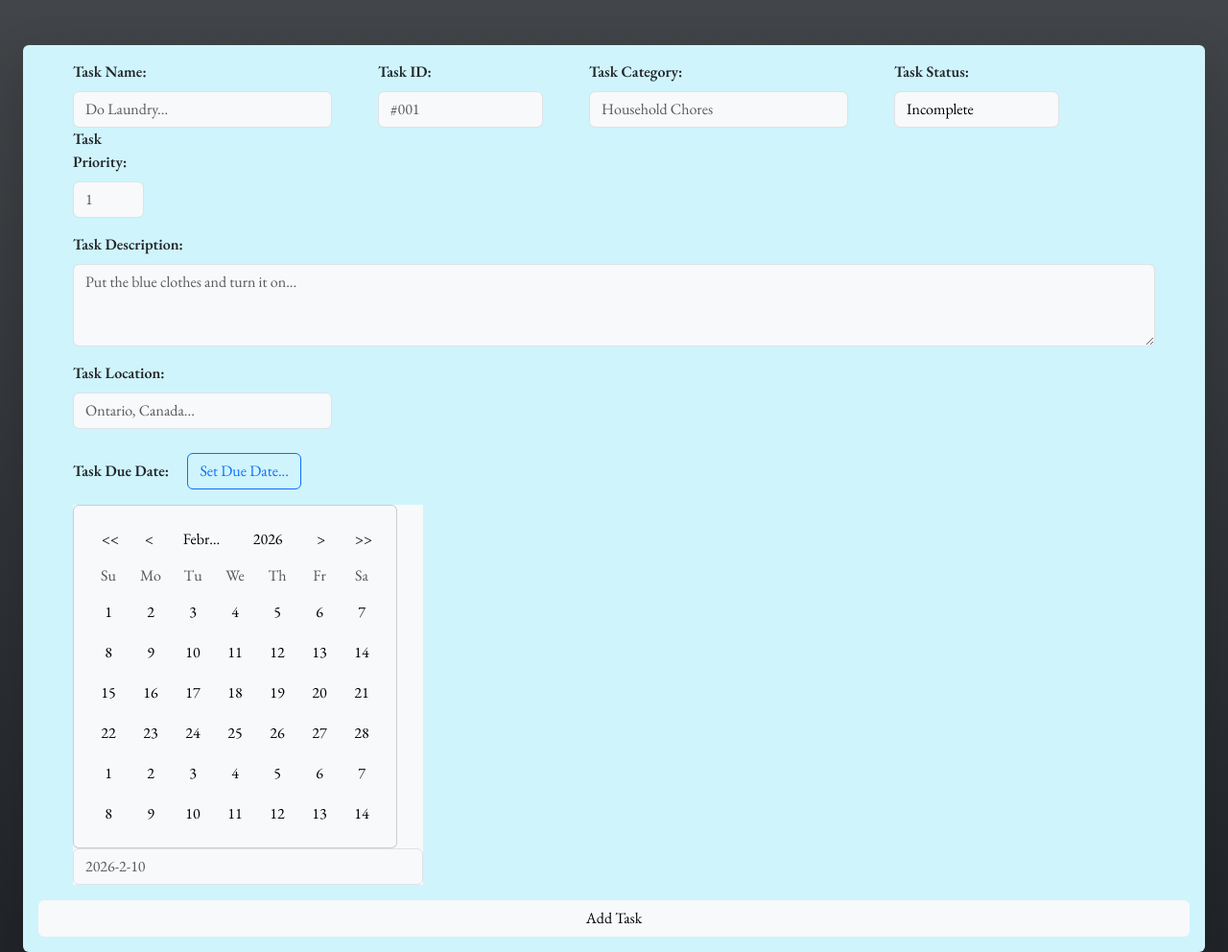
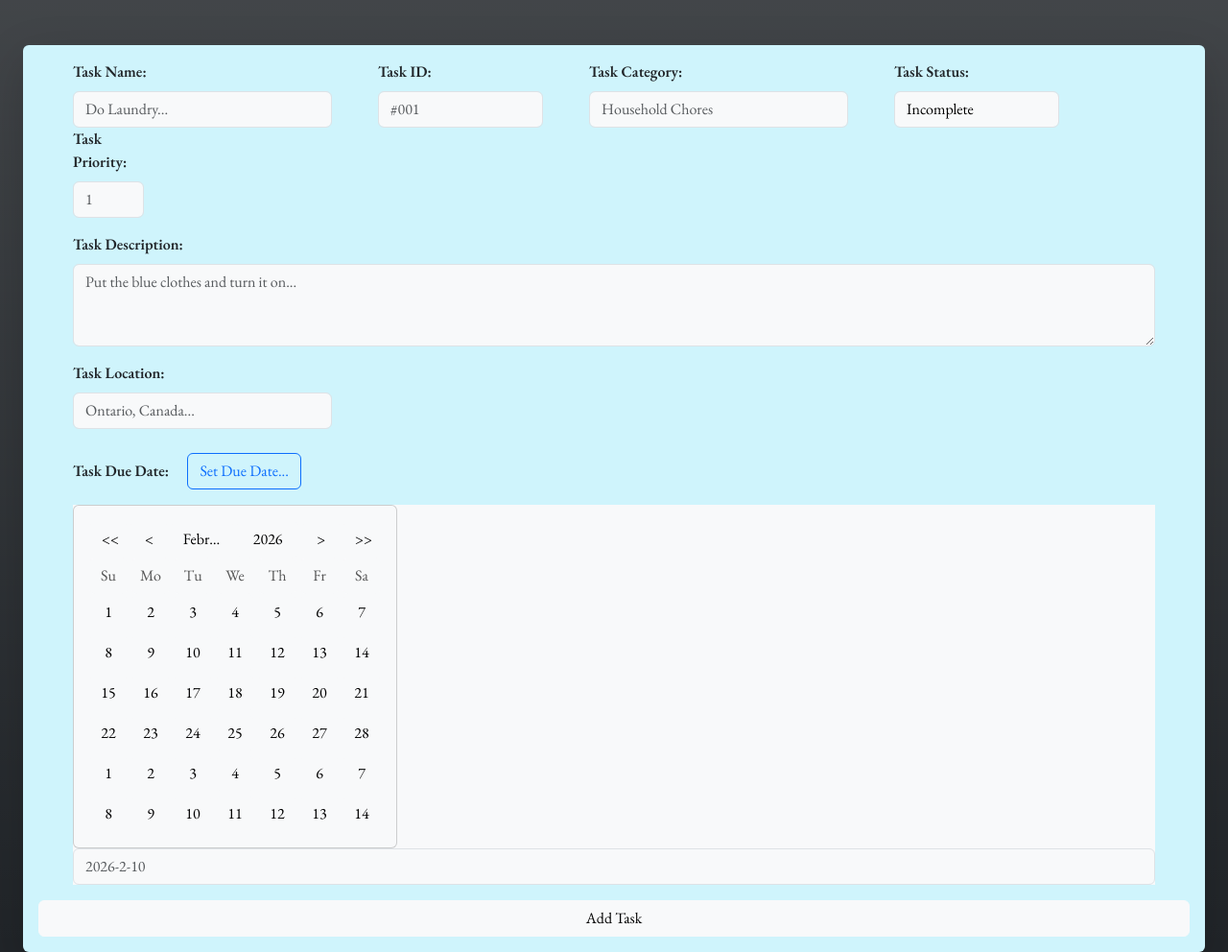
Before and after one commit to xxaad0/DarjahAI, a Flask app: page /tasks in a window 1280 px wide, after a click on "Set Due Date...". Shown: the part 57-1049 px from the top of the page at 96% size. Run offline with Flask 3, Linux system fonts and the light colour scheme; the visitor is signed in with stand-in values (Sample User, id 1); data that the repository does not hold is empty.

Commit message:
collapse styling

```diff
--- a/darjahai/templates/tasks.html
+++ b/darjahai/templates/tasks.html
@@ -141,7 +141,7 @@
       </button>
 </p>
 
-      <div class ="collapse bg-light" style="max-width: 365px;" id="TaskCalendarCollapse">
+      <div class ="collapse bg-light" id="TaskCalendarCollapse">
         <div class = "card card-body bg-light d-inline-flex">
           <div class = "taskcalendarbuttongroup" role="group">
             <button class="btn btn-light" type="button" id ="prevYear">&lt;&lt;</button>
```
